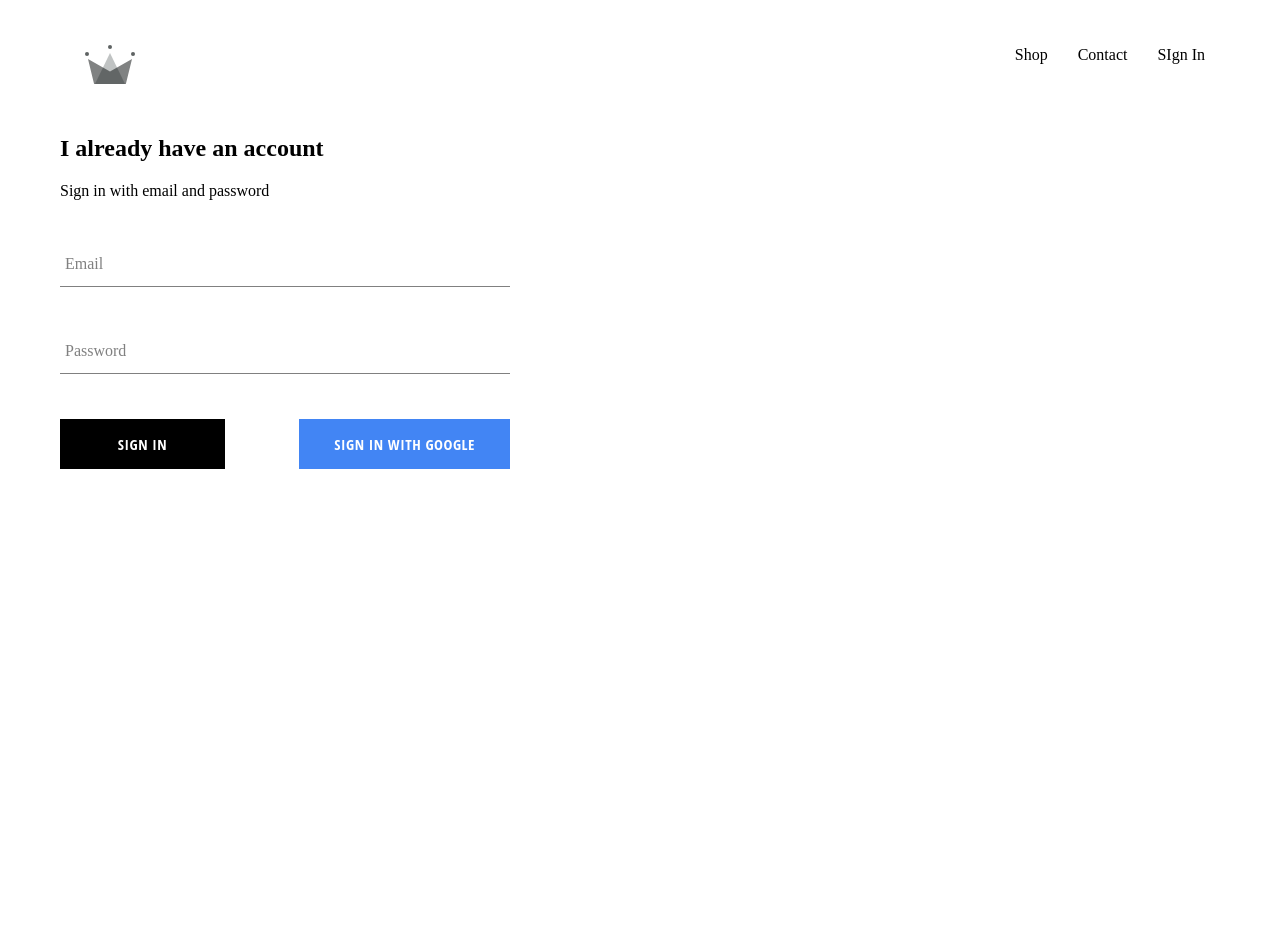
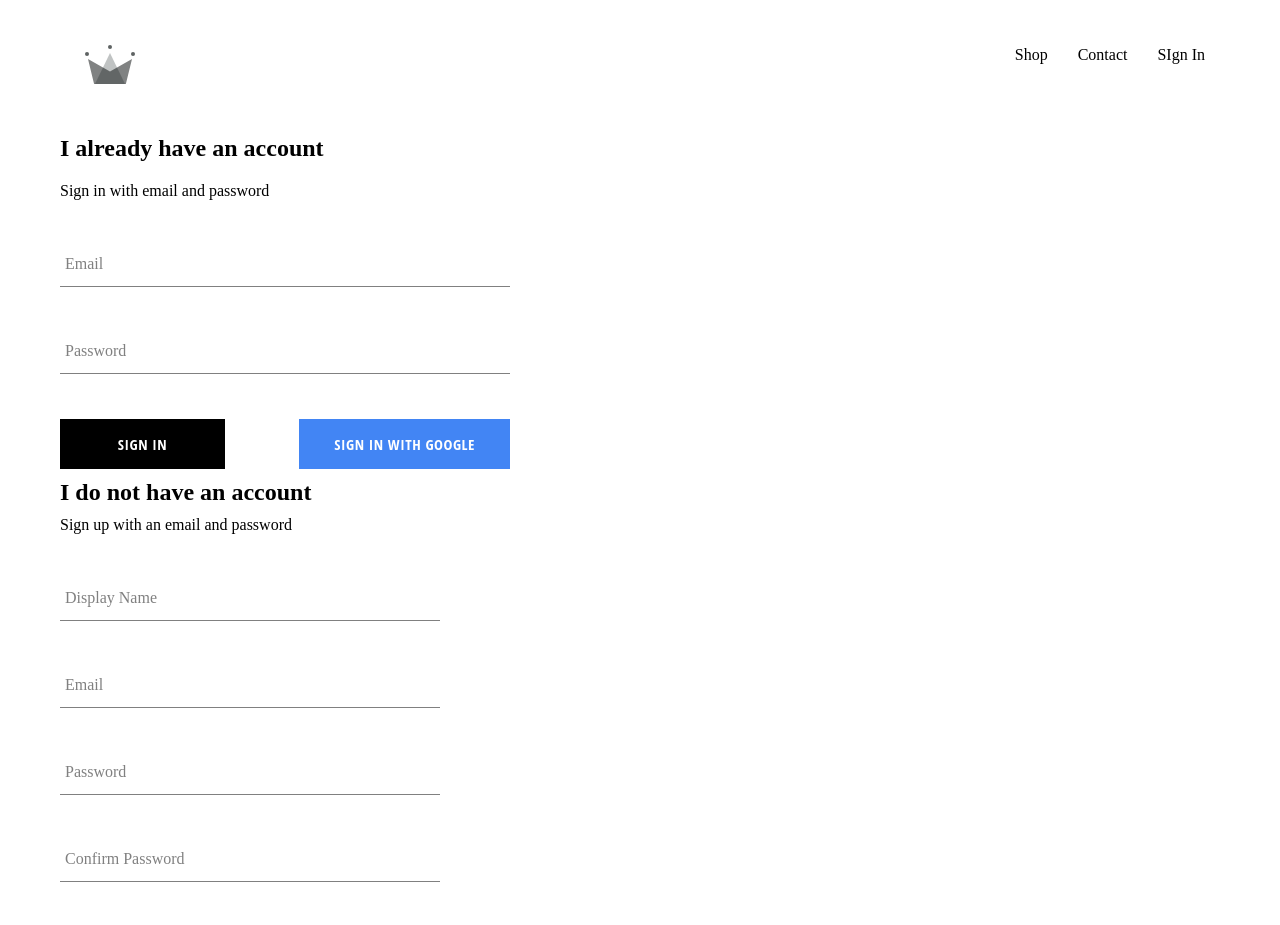
Before and after one commit to PawanJS/react, a React (Create React App) app in the folder Crwn_Clothing/: page /signin in a window 1280 px wide. Shown: the top 925 px of the page. Before the commit the page ends 800 px from the top, so only its background shows below. Built offline with nearby package versions, Linux system fonts and the light colour scheme; no server answers; a web font is replaced by a local one.

Commit message:
Added sign-up component need to work on create email and password

```diff
--- a/Crwn_Clothing/src/App.js
+++ b/Crwn_Clothing/src/App.js
@@ -9,6 +9,7 @@
 import SignInAndSignUpPage from './Pages/sign-in-and-sign-up/sign-in-and-sign-up.component';
 
 import './App.css';
+import { onSnapshot } from 'firebase/firestore';
 
 class App extends React.Component {
   constructor() {
@@ -24,13 +25,19 @@
   componentDidMount() {
     this.unsubscribeFromAuth = onAuthStateChanged(auth, async (userAuth) => {
       if (userAuth) {
-        const snapShot = await createUserProfileDocument(userAuth);
+        const userRef = await createUserProfileDocument(userAuth);
 
-        this.setState({
-          currentUser: {
-            id: snapShot.id,
-            ...snapShot.data(),
-          },
+        onSnapshot(userRef, (snapShot) => {
+          console.log(snapShot.id);
+          this.setState(
+            {
+              currentUser: {
+                id: snapShot.id,
+                ...snapShot.data(),
+              },
+            },
+            () => console.log(this.state)
+          );
         });
       } else {
         this.setState({ currentUser: userAuth });
--- /dev/null
+++ b/Crwn_Clothing/src/Components/Sign-Up/sign-up.component.jsx
@@ -0,0 +1,107 @@
+import React from 'react';
+
+import FormInput from '../Form-Input/form-input.component';
+import CustomButton from '../Custom-Button/custom-button.component';
+import { auth, createUserProfileDocument } from '../../Firebase/firebase.utils';
+
+import './sign-up.styles.scss';
+
+class SignUp extends React.Component {
+  constructor() {
+    super();
+
+    this.state = {
+      displayName: '',
+      email: '',
+      password: '',
+      confirmPassword: '',
+    };
+  }
+
+  handleSubmit = async (event) => {
+    event.preventDefault();
+
+    const { displayName, email, password, confirmPassword } = this.state;
+
+    if (password !== confirmPassword) {
+      alert("Passwords don't match!");
+      return;
+    }
+
+    try {
+      const { user } = await auth.createUserWithEmailAndPassword(
+        email,
+        password
+      );
+
+      await createUserProfileDocument(user, { displayName });
+
+      this.setState({
+        displayName: '',
+        email: '',
+        password: '',
+        confirmPassword: '',
+      });
+    } catch (error) {
+      console.error(error);
+    }
+  };
+
+  handleChange = (event) => {
+    const { name, value } = event.target;
+
+    this.setState({ [name]: value });
+  };
+
+  render() {
+    const { displayName, email, password, confirmPassword } = this.state;
+
+    return (
+      <div className="sign-up">
+        <h2 className="title">I do not have an account</h2>
+        <span>Sign up with an email and password</span>
+        <form className="sign-up-form" onSubmit={this.handleSubmit}>
+          <FormInput
+            type="text"
+            name="displayName"
+            value={displayName}
+            onChange={this.handleChange}
+            label="Display Name"
+            autoComplete="on"
+            required
+          />
+          <FormInput
+            type="email"
+            name="email"
+            value={email}
+            onChange={this.handleChange}
+            label="Email"
+            autoComplete="on"
+            required
+          />
+          <FormInput
+            type="password"
+            name="password"
+            value={password}
+            onChange={this.handleChange}
+            label="Password"
+            autoComplete="on"
+            required
+          />
+          <FormInput
+            type="password"
+            name="confirmPassword"
+            value={confirmPassword}
+            onChange={this.handleChange}
+            label="Confirm Password"
+            autoComplete="on"
+            required
+          />
+          <CustomButton type="submit">SIGN UP</CustomButton>
+        </form>
+      </div>
+    );
+  }
+}
+
+export default SignUp;
--- /dev/null
+++ b/Crwn_Clothing/src/Components/Sign-Up/sign-up.styles.scss
@@ -0,0 +1,9 @@
+.sign-up {
+  display: flex;
+  flex-direction: column;
+  width: 380px;
+
+  .title {
+    margin: 10px 0;
+  }
+}
--- a/Crwn_Clothing/src/Firebase/firebase.utils.js
+++ b/Crwn_Clothing/src/Firebase/firebase.utils.js
@@ -13,14 +13,17 @@
 
 initializeApp(config);
 
+const app = initializeApp(config);
+const db = getFirestore(app);
+
 export const createUserProfileDocument = async (userAuth, additionalData) => {
   if (!userAuth) return;
 
-  const userRef = doc(firestore, 'users', userAuth.uid);
+  const userRef = doc(db, `users/${userAuth.uid}`);
 
   const snapShot = await getDoc(userRef);
 
-  if (!snapShot.exists) {
+  if (!snapShot.exists()) {
     const { displayName, email } = userAuth;
     const createdAt = new Date();
     try {
@@ -35,7 +38,7 @@
     }
   }
 
-  return snapShot;
+  return userRef;
 };
 
 export const auth = getAuth();
--- a/Crwn_Clothing/src/Pages/sign-in-and-sign-up/sign-in-and-sign-up.component.jsx
+++ b/Crwn_Clothing/src/Pages/sign-in-and-sign-up/sign-in-and-sign-up.component.jsx
@@ -1,6 +1,7 @@
 import React from 'react';
 
 import SignIn from '../../Components/Sign-In/sign-in.component';
+import SignUp from '../../Components/Sign-Up/sign-up.component';
 
 import './sign-in-and-sign-up.styles.scss';
 
@@ -8,6 +9,7 @@
   return (
     <div>
       <SignIn />
+      <SignUp />
     </div>
   );
 };
```
Also changed, not shown: Crwn_Clothing/src/logo.svg (deleted).
